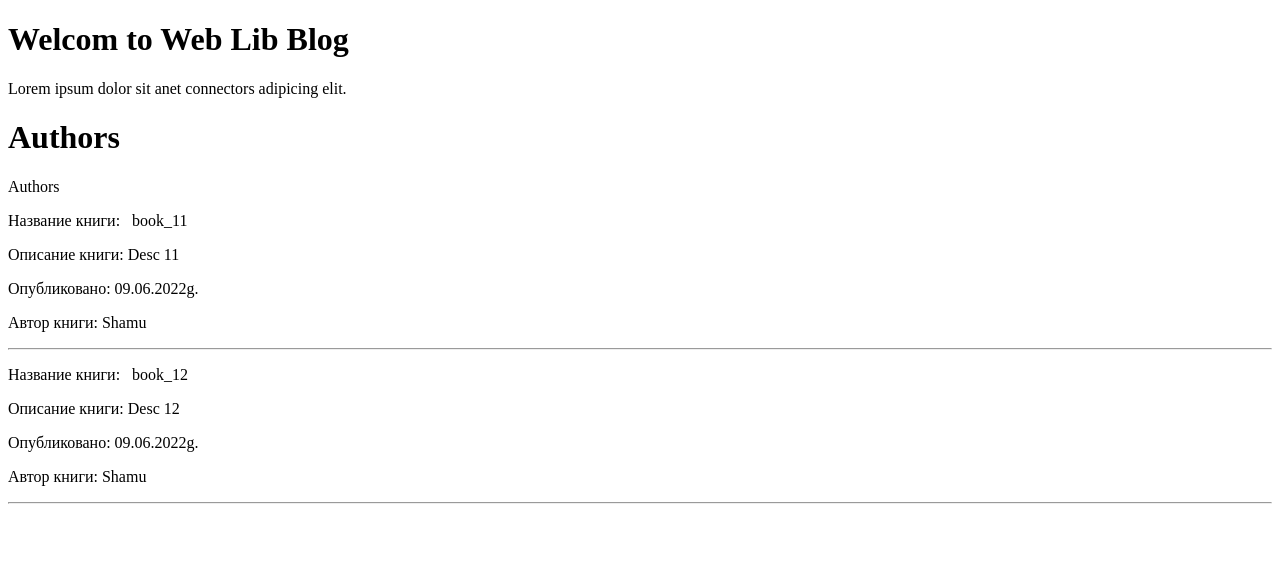
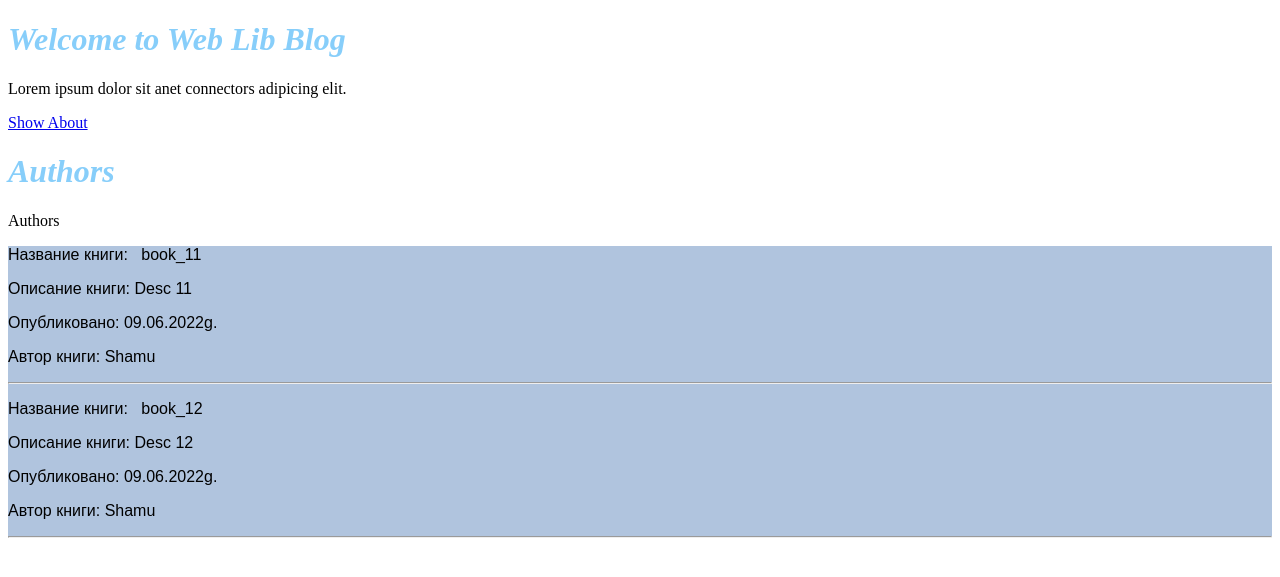
Before and after one commit to shamiltakaev/django_test, a Django app: template web_lib/templates/web_lib/books.html in a window 1280 px wide. Shown: the top 577 px of the page. Run offline with Django 4.2, Linux system fonts and the light colour scheme; the template is opened without the code that fills it: values that come from a table or form of the project are taken from there, others are empty; data comes from the database, SQL or seed files in the repository.

Commit message:
Before static 1 lesson

```diff
--- a/new_web/settings.py
+++ b/new_web/settings.py
@@ -124,6 +124,11 @@ USE_TZ = True
 # https://docs.djangoproject.com/en/4.0/howto/static-files/
 
 STATIC_URL = 'static/'
+STATICFILES_DIRS = [
+    BASE_DIR / "static"
+    # "web_lib/static/",
+]
+
 
 # Default primary key field type
 # https://docs.djangoproject.com/en/4.0/ref/settings/#default-auto-field
--- a/new_web/urls.py
+++ b/new_web/urls.py
@@ -19,6 +19,6 @@ from django.urls import path, include
 
 urlpatterns = [
     path("", include("service.urls")),
-    path("web", include("web_lib.urls")),
-    path('admin', admin.site.urls),
+    path("web/", include("web_lib.urls")),
+    path('admin/', admin.site.urls),
 ]
--- /dev/null
+++ b/static/web/js/web.js
@@ -0,0 +1,3 @@
+function is_about(){
+    alert("You'r sure?");
+}
--- /dev/null
+++ b/web_lib/static/web_lib/css/main.css
@@ -0,0 +1,9 @@
+h1{
+    color: lightskyblue;
+    font-style: italic;
+}
+
+.books-style{
+    background-color: lightsteelblue;
+    font-family: Arial, Helvetica, sans-serif;
+}
--- a/web_lib/templates/web_lib/books.html
+++ b/web_lib/templates/web_lib/books.html
@@ -5,7 +5,7 @@
     <h1>Authors</h1>
 
     <p>Authors</p>
-    <div>
+    <div class="books-style">
         {% if books %}
             {% for book in books %}
                 <p style="white-space: pre;">Название книги:   {{ book.title }}</p>
--- a/web_lib/templates/web_lib/main.html
+++ b/web_lib/templates/web_lib/main.html
@@ -1,3 +1,5 @@
+{% load static %}
+
 <!DOCTYPE html>
 <html lang="en">
 <head>
@@ -5,10 +7,13 @@
     <meta http-equiv="X-UA-Compatible" content="IE=edge">
     <meta name="viewport" content="width=device-width, initial-scale=1.0">
     <title>Web Lib</title>
+    <link rel="stylesheet" href="{% static 'web_lib/css/main.css' %}">
 </head>
 <body>
-    <h1>Welcom to Web Lib Blog</h1>
+    <h1>Welcome to Web Lib Blog</h1>
     <p>Lorem ipsum dolor sit anet connectors adipicing elit.</p>
+    <!-- {% url 'about' as about_url %} -->
+    <a href="{% url 'about' %}">Show About</a>
 
     {% block content  %}
 
--- a/web_lib/urls.py
+++ b/web_lib/urls.py
@@ -1,8 +1,9 @@
 from django.urls import path
-from .views import main, authors, books
+from .views import main, authors, books, about
 
 urlpatterns = [
-    path("/", main, name="web_lib"),
-    path("/authors", authors, name="web_lib"),
-    path("/books", books, name="web_lib"),
+    path("", main, name="web_lib"),
+    path("authors/", authors),
+    path("books/", books),
+    path("about/", about, name="about")
 ]
--- a/web_lib/views.py
+++ b/web_lib/views.py
@@ -11,3 +11,7 @@ def authors(request):
 def books(request):
     data = {"books": Book.objects.all()}
     return render(request, "web_lib/books.html", context=data)
+
+def about(request):
+
+    return render(request, "web_lib/about.html")
```
Also changed, not shown: static/web/css/web.css (added, +7 -0 lines), web_lib/templates/web_lib/about.html (added, +18 -0 lines), static/web/images/camera.jpg (added).
